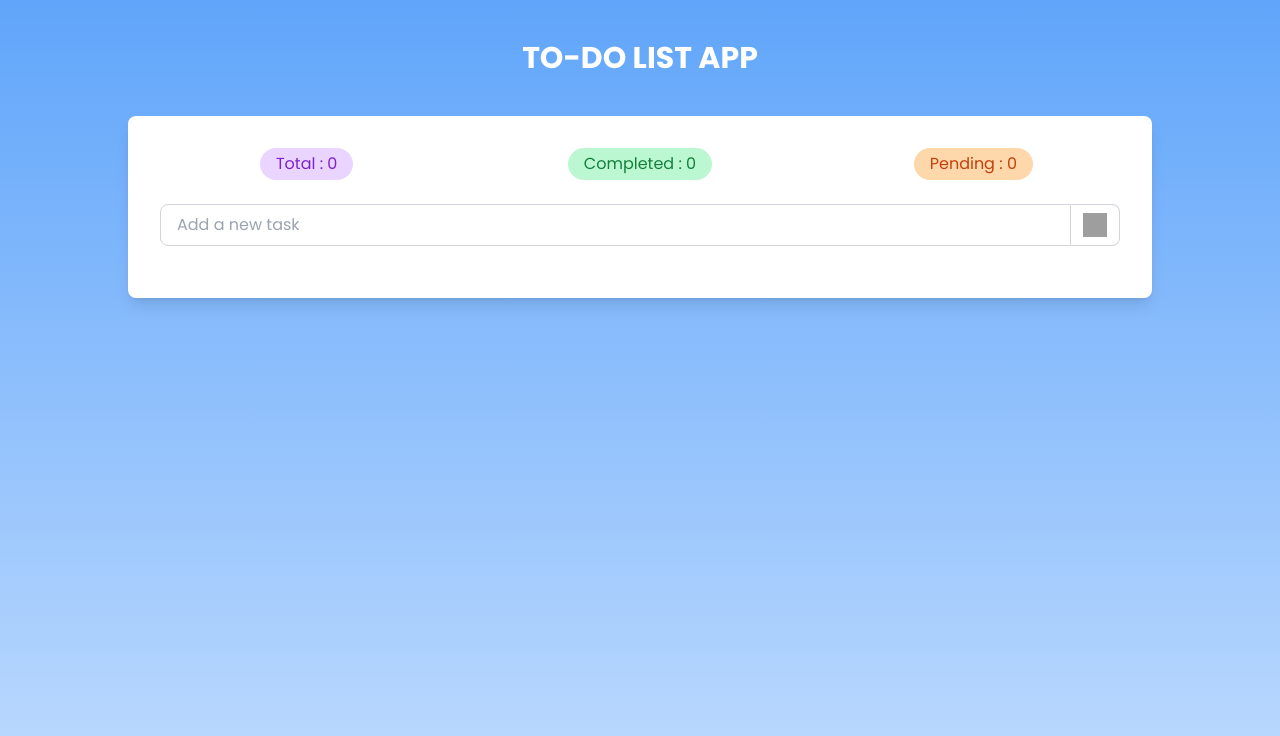
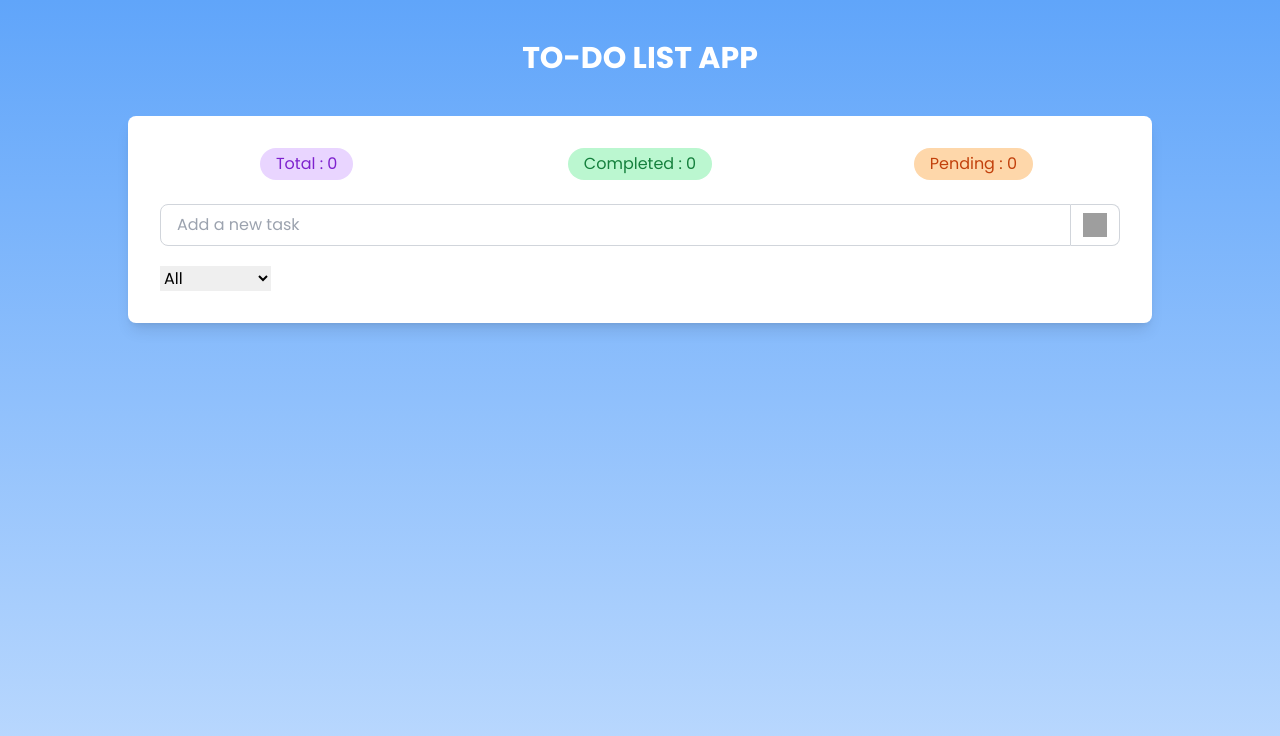
Before and after one commit to arlmoop/To-Do-List-App, a Vue app: page / in a window 1280 px wide. Shown: the top 736 px of the page. Built offline with nearby package versions, Linux system fonts and the light colour scheme; grey boxes are pictures that could not be loaded.

Commit message:
feat: add select filter

```diff
--- a/src/App.vue
+++ b/src/App.vue
@@ -42,9 +42,15 @@
         </button>
       </div>
 
+      <select v-model="option_selected">
+        <option value="all">All</option>
+        <option value="done">Completed</option>
+        <option value="todo">Pending</option>
+      </select>
+
       <ul>
         <TaskItem
-          v-for="(task, index) in tasks"
+          v-for="(task, index) in filteredTasks"
           :key="index"
           :title="task.title"
           :isDone="task.isDone"
@@ -64,5 +70,13 @@ import { ref } from "vue";
 import TaskItem from "./TaskItem.vue";
 import { useTasks } from "./composables/useTasks.js";
 
-const { newTask, tasks, addMission, deleteTask, changePriority } = useTasks();
+const {
+  newTask,
+  tasks,
+  option_selected,
+  filteredTasks,
+  addMission,
+  deleteTask,
+  changePriority,
+} = useTasks();
 </script>
--- a/src/composables/useTasks.js
+++ b/src/composables/useTasks.js
@@ -1,4 +1,4 @@
-import { ref } from "vue";
+import { ref, computed } from "vue";
 
 export const useTasks = () => {
   const MAX_PRIORITY = 3;
@@ -34,9 +34,25 @@ export const useTasks = () => {
     }
   };
 
+  const option_selected = ref("all");
+
+  const filteredTasks = computed(() => {
+    if (option_selected.value === "all") {
+      return tasks.value;
+    } else if (option_selected.value === "todo") {
+      return tasks.value.filter((task) => !task.isDone);
+    } else if (option_selected.value === "done") {
+      return tasks.value.filter((task) => task.isDone);
+    } else {
+      return tasks.value;
+    }
+  });
+
   return {
     newTask,
     tasks,
+    option_selected,
+    filteredTasks,
     addMission,
     deleteTask,
     changePriority,
```
